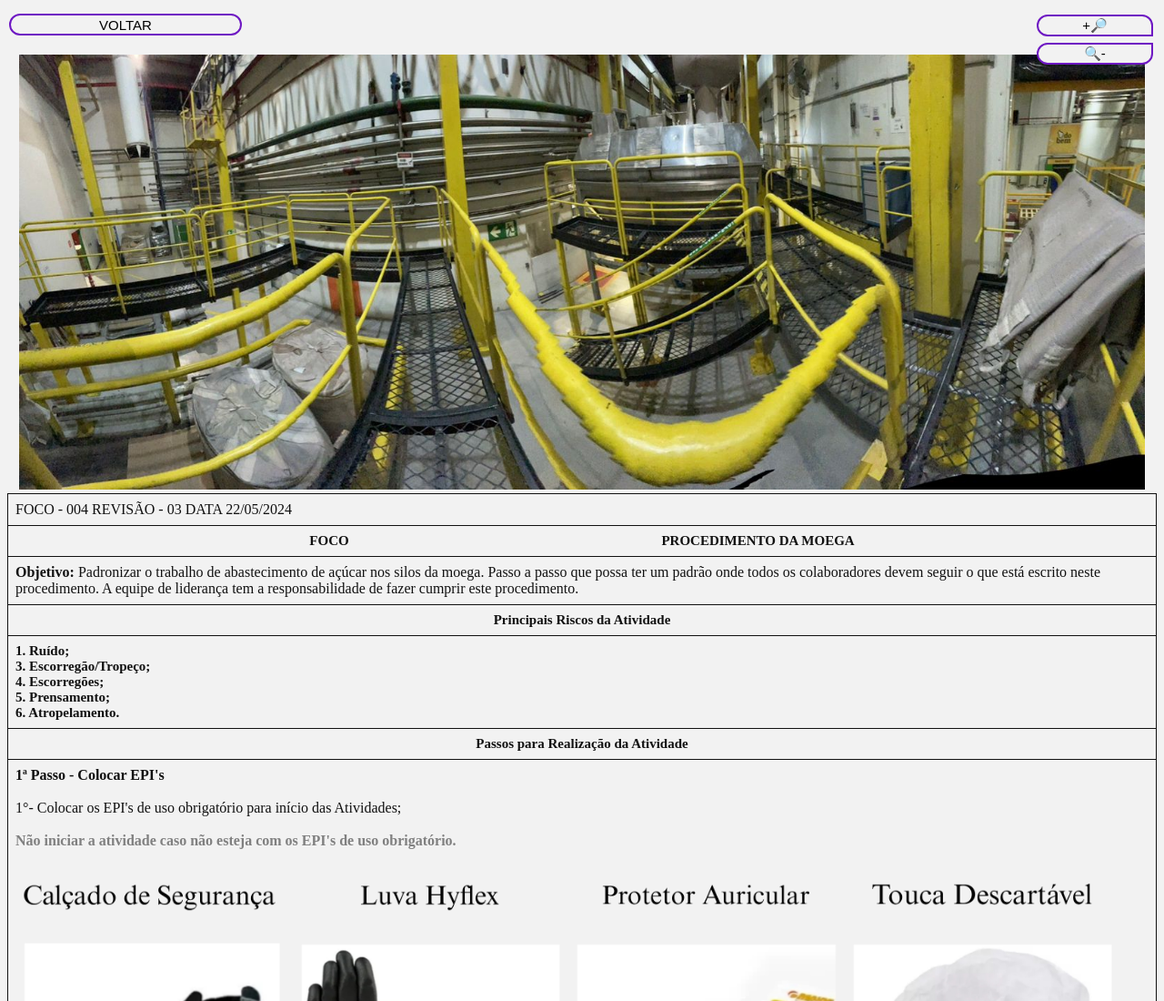
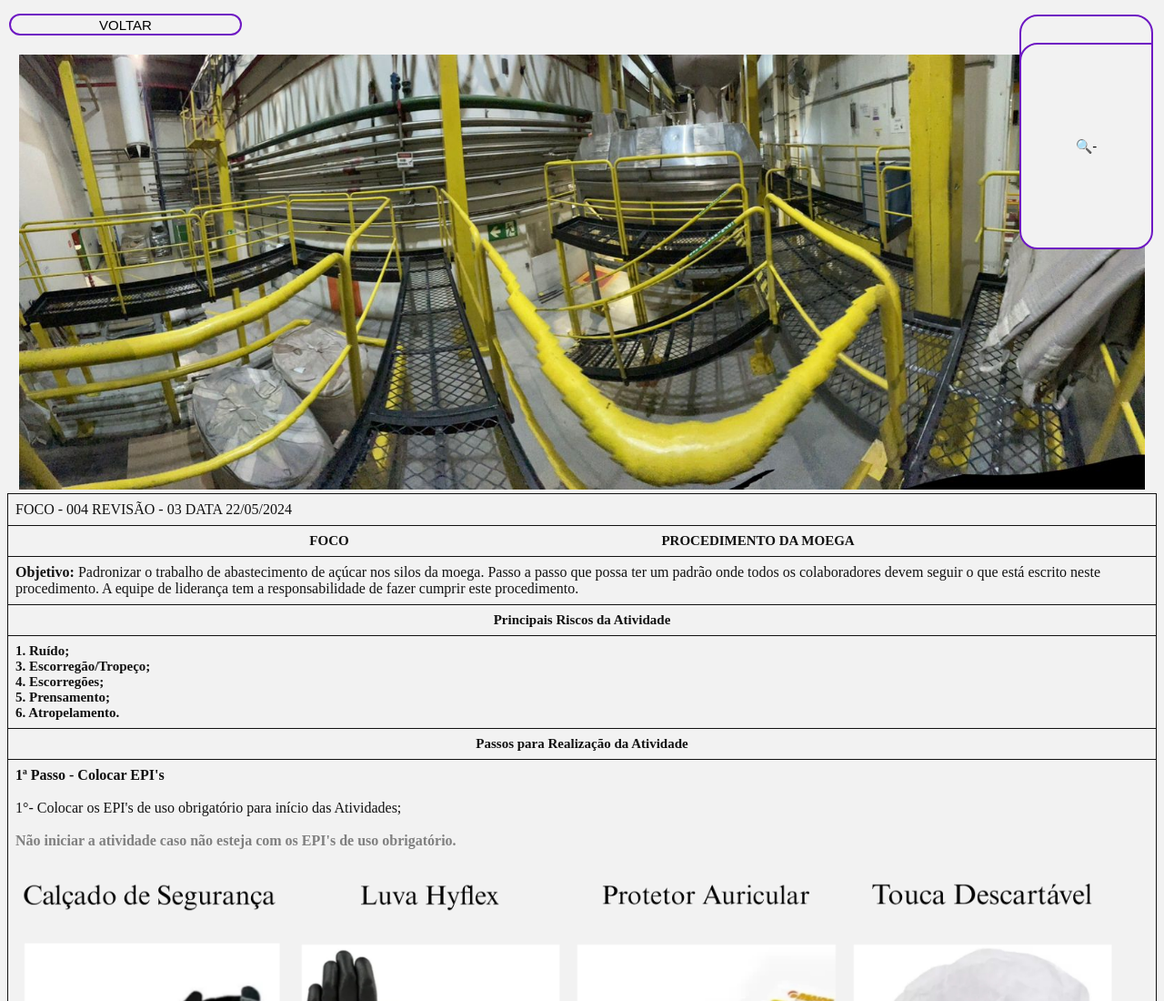
Before and after one commit to focadoemoperacoes/procedimento_0.2, a plain HTML site: page moega.html in a window 1280 px wide. Shown: the top 1100 px of the page at 91% size. Drawn offline with Linux system fonts and the light colour scheme.

Commit message:
Update styles.css

```diff
--- a/css/styles.css
+++ b/css/styles.css
@@ -397,3 +397,8 @@ button:hover {
     transform: rotate(360deg);
   }
 }
+@media (min-width: 768px) {
+#increase-font-size, #decrease-font-size {
+  width: 147px;
+  height: 227px;
+}
```
